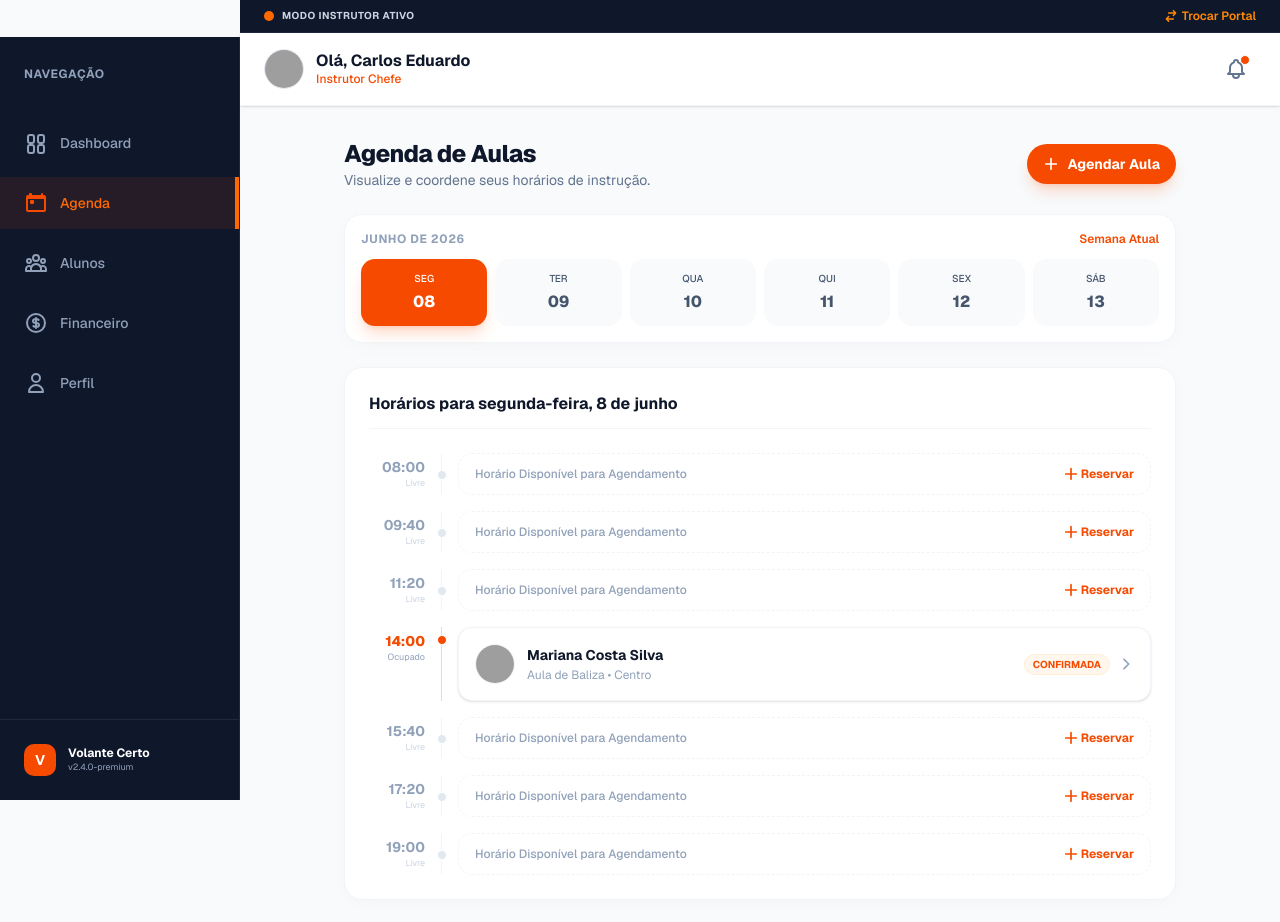
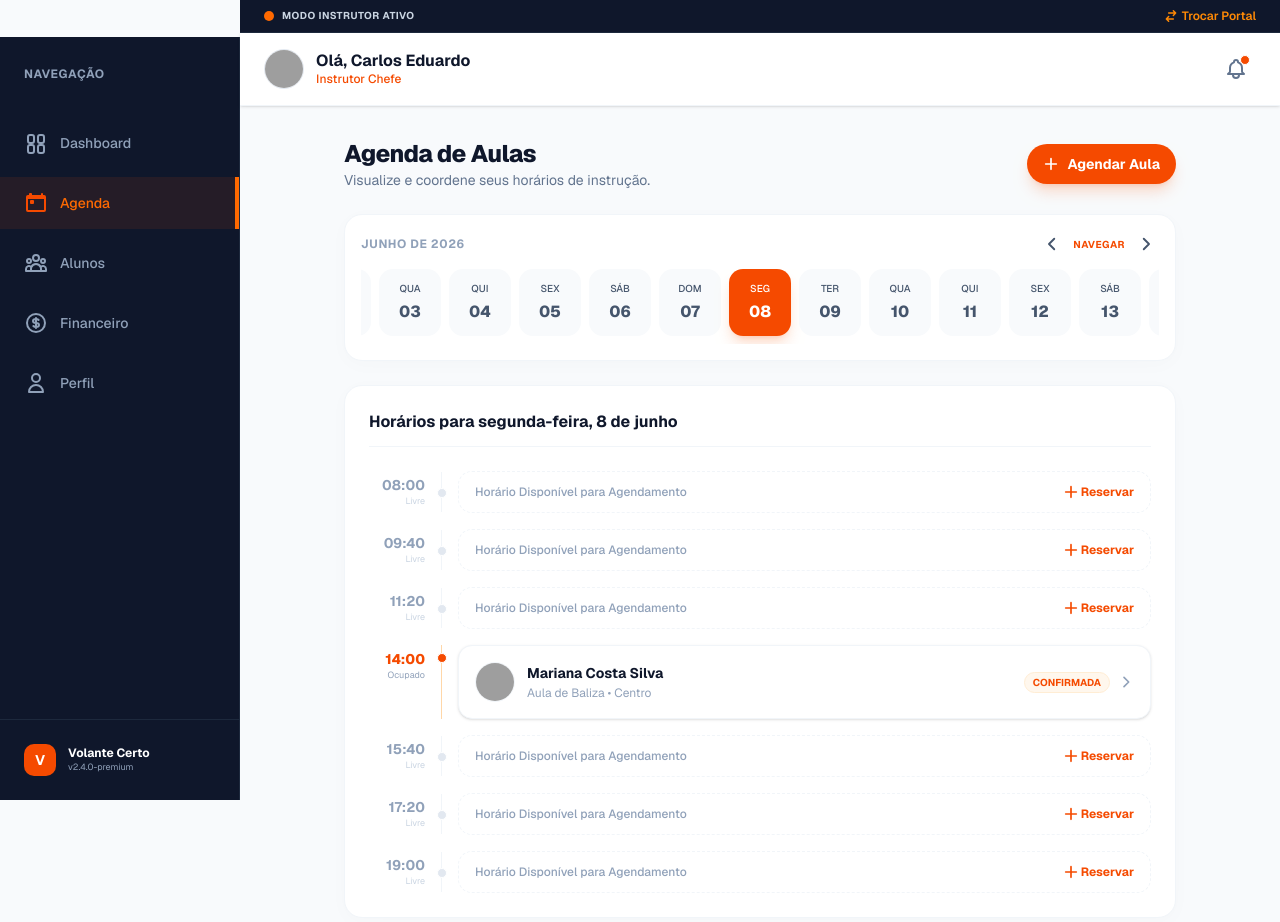
Before and after one commit to WelderFernandes/pista, a Next.js app: page /instructor/agenda in a window 1280 px wide. Shown: the top 922 px of the page. Built offline with nearby package versions, Linux system fonts and the light colour scheme; grey boxes are pictures that could not be loaded.

Commit message:
feat: implementa seletor de data da semana com scroll horizontal e botões de navegar na agenda

```diff
--- a/app/instructor/agenda/page.tsx
+++ b/app/instructor/agenda/page.tsx
@@ -114,14 +114,44 @@ export default function InstructorAgenda() {
   const [classTime, setClassTime] = useState("08:00");
   const [meetingPoint, setMeetingPoint] = useState("Centro");
 
-  const dates = [
-    { day: "Seg", num: "08", dateStr: "2026-06-08" },
-    { day: "Ter", num: "09", dateStr: "2026-06-09" },
-    { day: "Qua", num: "10", dateStr: "2026-06-10" },
-    { day: "Qui", num: "11", dateStr: "2026-06-11" },
-    { day: "Sex", num: "12", dateStr: "2026-06-12" },
-    { day: "Sáb", num: "13", dateStr: "2026-06-13" },
-  ];
+  const scrollContainerRef = useRef<HTMLDivElement>(null);
+
+  // Generate June 2026 dates dynamically
+  const dates = Array.from({ length: 30 }, (_, i) => {
+    const dayNum = String(i + 1).padStart(2, "0");
+    const dateStr = `2026-06-${dayNum}`;
+    const dateObj = new Date(dateStr + "T00:00:00");
+    const daysOfWeek = ["Dom", "Seg", "Ter", "Qua", "Qui", "Sex", "Sáb"];
+    return {
+      day: daysOfWeek[dateObj.getDay()],
+      num: dayNum,
+      dateStr,
+    };
+  });
+
+  // Auto-scroll selected button to the center of the list
+  useEffect(() => {
+    const activeEl = document.getElementById(`date-btn-${selectedDate}`);
+    if (activeEl && scrollContainerRef.current) {
+      const container = scrollContainerRef.current;
+      const leftPos = activeEl.offsetLeft - container.offsetWidth / 2 + activeEl.offsetWidth / 2;
+      container.scrollTo({ left: leftPos, behavior: "smooth" });
+    }
+  }, [selectedDate]);
+
+  const handlePrevDay = () => {
+    const currentIndex = dates.findIndex((d) => d.dateStr === selectedDate);
+    if (currentIndex > 0) {
+      setSelectedDate(dates[currentIndex - 1].dateStr);
+    }
+  };
+
+  const handleNextDay = () => {
+    const currentIndex = dates.findIndex((d) => d.dateStr === selectedDate);
+    if (currentIndex < dates.length - 1) {
+      setSelectedDate(dates[currentIndex + 1].dateStr);
+    }
+  };
 
   const timeSlots = ["08:00", "09:40", "11:20", "14:00", "15:40", "17:20", "19:00"];
 
@@ -179,16 +209,40 @@ export default function InstructorAgenda() {
       <section className="bg-white p-4 rounded-2xl border border-slate-100 shadow-[0_4px_20px_rgba(0,0,0,0.02)]">
         <div className="flex justify-between items-center mb-3">
           <span className="text-xs text-slate-400 font-bold uppercase tracking-wider">Junho de 2026</span>
-          <span className="text-xs font-semibold text-orange-600">Semana Atual</span>
+          <div className="flex items-center gap-2">
+            <button
+              onClick={handlePrevDay}
+              className="p-1 rounded-lg hover:bg-slate-100 text-slate-600 transition-colors disabled:opacity-30 disabled:hover:bg-transparent cursor-pointer"
+              disabled={selectedDate === "2026-06-01"}
+            >
+              <svg className="w-4.5 h-4.5" fill="none" viewBox="0 0 24 24" stroke="currentColor" strokeWidth={2.5}>
+                <path strokeLinecap="round" strokeLinejoin="round" d="M15 19l-7-7 7-7" />
+              </svg>
+            </button>
+            <span className="text-[10px] font-bold text-orange-600 uppercase tracking-wider">Navegar</span>
+            <button
+              onClick={handleNextDay}
+              className="p-1 rounded-lg hover:bg-slate-100 text-slate-600 transition-colors disabled:opacity-30 disabled:hover:bg-transparent cursor-pointer"
+              disabled={selectedDate === "2026-06-30"}
+            >
+              <svg className="w-4.5 h-4.5" fill="none" viewBox="0 0 24 24" stroke="currentColor" strokeWidth={2.5}>
+                <path strokeLinecap="round" strokeLinejoin="round" d="M9 5l7 7-7 7" />
+              </svg>
+            </button>
+          </div>
         </div>
-        <div className="grid grid-cols-6 gap-2">
+        <div
+          ref={scrollContainerRef}
+          className="flex overflow-x-auto gap-2 pb-2 scrollbar-none snap-x"
+        >
           {dates.map((d) => {
             const isSelected = selectedDate === d.dateStr;
             return (
               <button
                 key={d.dateStr}
+                id={`date-btn-${d.dateStr}`}
                 onClick={() => setSelectedDate(d.dateStr)}
-                className={`py-3 rounded-xl flex flex-col items-center justify-center gap-1 transition-all active:scale-95 cursor-pointer ${
+                className={`py-3 px-4 min-w-[62px] rounded-xl flex flex-col items-center justify-center gap-1 transition-all active:scale-95 cursor-pointer snap-center ${
                   isSelected
                     ? "bg-orange-600 text-white font-bold shadow-lg shadow-orange-600/20"
                     : "bg-slate-50 text-slate-600 hover:bg-slate-100"
```
